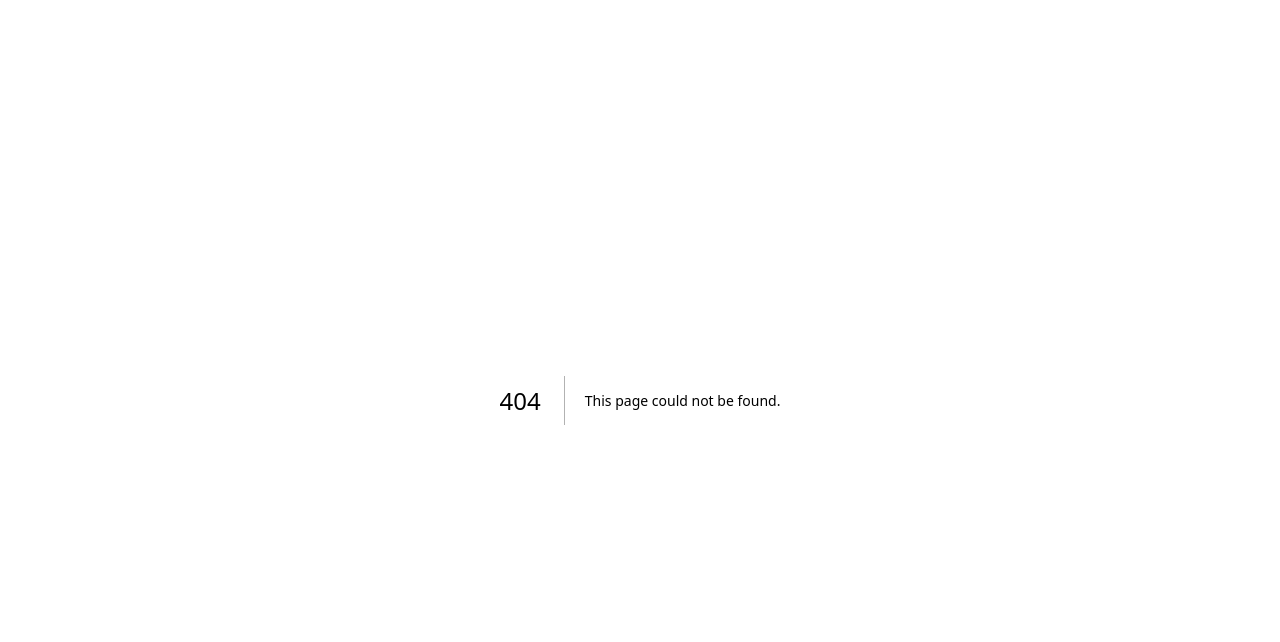
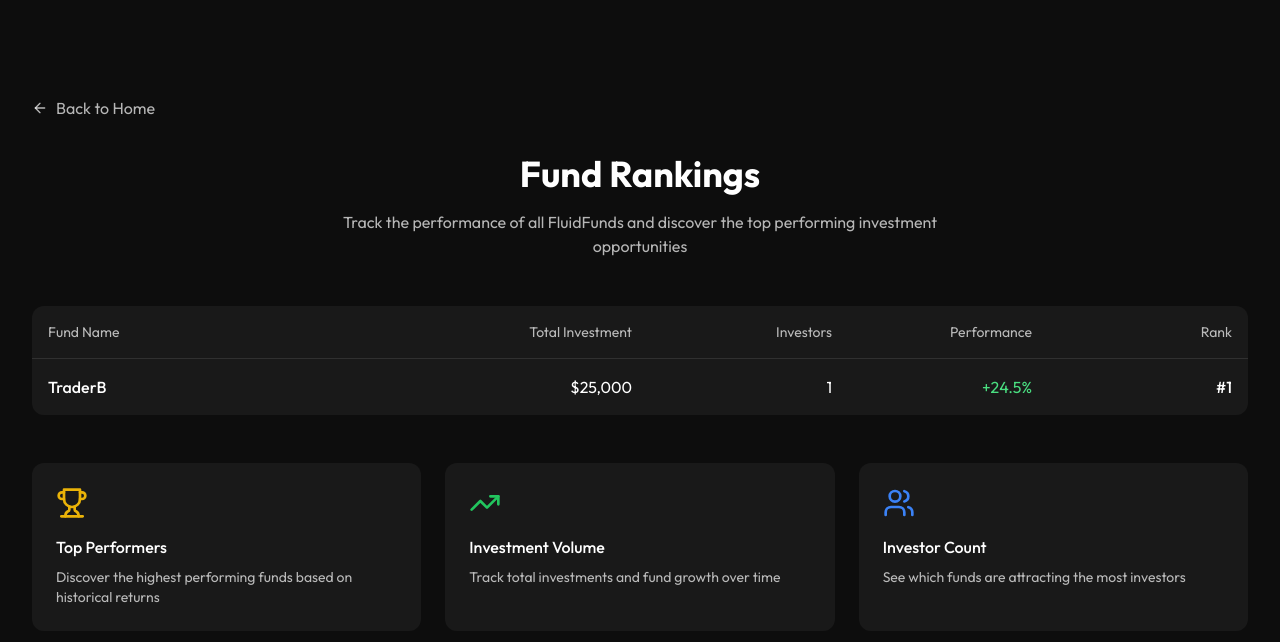
Before and after one commit to fluidfunds/fluidfunds-app-v0, a Next.js app: page /leaderboard in a window 1280 px wide. Before the commit this address had no page. Shown: the top 642 px of the page. Built offline with nearby package versions, Linux system fonts and the light colour scheme; what wagmi would draw is missing.

Commit message:
feat: crete leaderboard page, and fix stream to fetch funds data instead user address.

```diff
--- a/app/components/FundCard.tsx
+++ b/app/components/FundCard.tsx
@@ -29,14 +29,13 @@ interface FundCardProps {
 }
 
 const FundCard = ({ fund }: FundCardProps) => {
+  const { createStream, activeStreams, loading } = useSuperfluid(fund.address)
   const [streamAmount, setStreamAmount] = useState('')
   const [isStreaming, setIsStreaming] = useState(false)
-  const { createStream } = useSuperfluid()
-  const { address: userAddress } = useAccount();
-  const streamData = useStreamData(
-    userAddress as `0x${string}`,
-    fund.address
-  );
+  const { address: userAddress } = useAccount()
+
+  // Only pass fund address
+  const streamData = useStreamData(fund.address)
 
   // Format the subscription end time
   const subscriptionEndDate = new Date(fund.subscriptionEndTime * 1000).toLocaleDateString()
@@ -134,20 +133,23 @@ const FundCard = ({ fund }: FundCardProps) => {
           </div>
         </div>
 
-        {/* Current Investment Status */}
-        {streamData.isActive && (
+        {/* Current Investment Status - Always show if there are active streams */}
         <div className="mb-6 bg-fluid-primary/10 rounded-2xl p-4">
-            <div className="text-fluid-primary font-medium mb-2">Your Current Investment</div>
+          <div className="text-fluid-primary font-medium mb-2">Total Fund Investment Flow</div>
+          {streamData.currentFlowRate ? (
             <FlowingBalance
               startingBalance={BigInt(0)}
-              startingBalanceDate={new Date(streamData.timestamp * 1000)}
-              flowRate={streamData.flowRate}
+              startingBalanceDate={new Date(streamData.updatedAtTimestamp * 1000)}
+              flowRate={BigInt(streamData.currentFlowRate)}
               className="text-2xl font-bold text-fluid-primary"
             />
+          ) : (
+            <div className="text-xl font-bold text-white/60">No active investments</div>
+          )}
         </div>
-        )}
 
-        {/* Investment Form */}
+        {/* Investment Form - Only show when wallet is connected */}
+        {userAddress ? (
           <div className="space-y-4">
             <div className="relative">
               <div className="absolute inset-y-0 left-4 flex items-center pointer-events-none">
@@ -182,6 +184,15 @@ const FundCard = ({ fund }: FundCardProps) => {
               View Detailed Performance →
             </Link>
           </div>
+        ) : (
+          <div className="bg-white/[0.03] rounded-xl p-6 text-center">
+            <h4 className="text-white font-medium mb-3">Ready to Invest?</h4>
+            <p className="text-white/60 text-sm mb-4">
+              Connect your wallet to start investing in this fund
+            </p>
+            <w3m-button />
+          </div>
+        )}
 
         {/* Subscription Timer */}
         {isSubscriptionOpen && (
--- a/app/components/Header.tsx
+++ b/app/components/Header.tsx
@@ -2,6 +2,13 @@
 import Link from "next/link";
 import MobileMenu from "./MobileMenu";
 import { Logo } from "./icons/Logo";
+
+const navigation = [
+  { name: 'Funds', href: '#funds' },
+  { name: 'Benefits', href: '#benefits' },
+  { name: 'Leaderboard', href: '/leaderboard' }, // Changed to page route
+  { name: 'FAQ', href: '#faq' }
+]
 
 const Header = () => {
   const scrollToSection = (id: string) => {
@@ -26,12 +33,6 @@ const Header = () => {
 
           <nav className="hidden md:flex items-center gap-10 absolute left-1/2 -translate-x-1/2">
             <button
-              onClick={() => scrollToSection('features')}
-              className="text-[15px] text-fluid-white-70 hover:text-fluid-white transition-colors duration-200"
-            >
-              Features
-            </button>
-            <button
               onClick={() => scrollToSection('funds')}
               className="text-[15px] text-fluid-white-70 hover:text-fluid-white transition-colors duration-200"
             >
@@ -43,12 +44,12 @@ const Header = () => {
             >
               Benefits
             </button>
-            <button
-              onClick={() => scrollToSection('community')}
+            <Link
+              href="/leaderboard"
               className="text-[15px] text-fluid-white-70 hover:text-fluid-white transition-colors duration-200"
             >
-              Community
-            </button>
+              Leaderboard
+            </Link>
             <button
               onClick={() => scrollToSection('faq')}
               className="text-[15px] text-fluid-white-70 hover:text-fluid-white transition-colors duration-200"
--- a/app/config/contracts.ts
+++ b/app/config/contracts.ts
@@ -164,4 +164,6 @@ export const SUPERFLUID_ADDRESSES = {
   usdcx: '0x1650581F573eAd727B92073B5Ef8B4f5B94D1648'
 } as const
 
+export const SUPERFLUID_SUBGRAPH_URL = 'https://api.thegraph.com/subgraphs/name/superfluid-finance/protocol-v1-base-sepolia'
+
 export const CFA_FORWARDER_ADDRESS = '0xcfA132E353cB4E398080B9700609bb008eceB125'
--- a/app/hooks/useStreamData.ts
+++ b/app/hooks/useStreamData.ts
@@ -1,66 +1,84 @@
-import { useEffect, useState } from 'react';
-import { createPublicClient, http, parseAbi } from 'viem';
-import { baseSepolia } from 'viem/chains';
-import { CFA_FORWARDER_ADDRESS, SUPERFLUID_ADDRESSES } from '@/app/config/contracts';
+import { useCallback, useEffect, useState } from 'react'
+import { SUPERFLUID_SUBGRAPH_URL, SUPERFLUID_ADDRESSES } from '../config/contracts'
 
-// Simplified ABI based on streme implementation
-const cfaV1ForwarderAbi = parseAbi([
-  'function getFlowInfo(address token, address sender, address receiver) external view returns' +
-  '(uint256 lastUpdated, int96 flowRate, uint256 deposit, uint256 owedDeposit)'
-]);
-
-const client = createPublicClient({
-  chain: baseSepolia,
-  transport: http()
-});
-
-interface StreamInfo {
-  flowRate: bigint;
-  timestamp: number;
-  isActive: boolean;
+interface StreamData {
+  currentFlowRate: string;
+  updatedAtTimestamp: string;
+  token: {
+    symbol: string;
+  };
 }
 
-export function useStreamData(sender?: `0x${string}`, receiver?: `0x${string}`) {
-  const [streamInfo, setStreamInfo] = useState<StreamInfo>({
-    flowRate: BigInt(0),
-    timestamp: 0,
-    isActive: false
+export function useStreamData(fundAddress: `0x${string}`) {
+  const [streamData, setStreamData] = useState<StreamData>({
+    currentFlowRate: '0',
+    token: { symbol: 'USDCx' }, // Changed from FUDCx to USDCx
+    updatedAtTimestamp: (Date.now() / 1000).toString()
   });
 
-  useEffect(() => {
-    if (!sender || !receiver) return;
+  const fetchStreamData = useCallback(async () => {
+    try {
+      const query = `
+        query($fund: ID!, $token: ID!) {
+          streams(
+            where: {
+              receiver: $fund,
+              token: $token,
+              currentFlowRate_gt: "0"
+            }
+          ) {
+            currentFlowRate
+            streamedUntilUpdatedAt
+            updatedAtTimestamp
+            token {
+              id
+              symbol
+            }
+          }
+        }
+      `;
 
-    const fetchStreamInfo = async () => {
-      try {
-        const flowInfo = await client.readContract({
-          address: CFA_FORWARDER_ADDRESS,
-          abi: cfaV1ForwarderAbi,
-          functionName: 'getFlowInfo',
-          args: [SUPERFLUID_ADDRESSES.usdcx, sender, receiver]
-        });
+      const response = await fetch(SUPERFLUID_SUBGRAPH_URL, {
+        method: 'POST',
+        headers: { 'Content-Type': 'application/json' },
+        body: JSON.stringify({
+          query,
+          variables: {
+            fund: fundAddress.toLowerCase(),
+            token: SUPERFLUID_ADDRESSES.usdcx.toLowerCase()
+          }
+        })
+      });
 
-        const [lastUpdated, flowRate] = flowInfo;
+      const data = await response.json();
+      console.log('Raw GraphQL Response:', JSON.stringify(data, null, 2));
 
-        setStreamInfo({
-          flowRate: BigInt(flowRate),
-          timestamp: Number(lastUpdated),
-          isActive: BigInt(flowRate) > BigInt(0)
-        });
-      } catch (error) {
-        console.error('Error fetching stream info:', error);
-        setStreamInfo({
-          flowRate: BigInt(0),
-          timestamp: Date.now(),
-          isActive: false
+      if (data.data?.streams?.length > 0) {
+        const totalFlowRate = data.data.streams.reduce(
+          (sum: bigint, stream: any) => sum + BigInt(stream.currentFlowRate),
+          BigInt(0)
+        );
+
+        const latestTimestamp = Math.max(
+          ...data.data.streams.map((s: any) => parseInt(s.updatedAtTimestamp))
+        );
+
+        setStreamData({
+          currentFlowRate: totalFlowRate.toString(),
+          updatedAtTimestamp: latestTimestamp.toString(),
+          token: { symbol: 'USDCx' }
         });
       }
-    };
+    } catch (error) {
+      console.error('Error fetching stream data:', error);
+    }
+  }, [fundAddress]);
 
-    fetchStreamInfo();
-    const interval = setInterval(fetchStreamInfo, 5000);
+  useEffect(() => {
+    fetchStreamData();
+    const interval = setInterval(fetchStreamData, 5000);
+    return () => clearInterval(interval);
+  }, [fetchStreamData]);
 
-    return () => clearInterval(interval);
-  }, [sender, receiver]);
-
-  return streamInfo;
+  return streamData;
 }
--- a/app/hooks/useSuperfluid.ts
+++ b/app/hooks/useSuperfluid.ts
@@ -20,9 +20,6 @@ const CFAv1ForwarderABI = [
     type: "function"
   }
 ] as const
-
-// Add Superfluid subgraph URL
-const SUPERFLUID_SUBGRAPH_URL = 'https://api.studio.thegraph.com/query/41648/superfluid-base-sepolia/version/latest'
 
 // Add USDCx ABI for balance checking
 const USDCxABI = [
@@ -78,7 +75,8 @@ interface Stream {
   monthlyFlow?: number
 }
 
-export function useSuperfluid() {
+// Update the hook definition to accept fundAddress
+export function useSuperfluid(fundAddress?: `0x${string}`) {
   const { data: walletClient } = useWalletClient()
   const client = usePublicClient()
   const publicClient = client as PublicClient
@@ -114,24 +112,23 @@ export function useSuperfluid() {
     }
   }, [walletClient?.account, publicClient])
 
-  // Update streams fetching to include more details
+  // Update fetchActiveStreams to only run if fundAddress is provided
   const fetchActiveStreams = useCallback(async () => {
-    if (!walletClient?.account) return
+    if (!fundAddress) return
 
     setLoading(true)
     try {
-      const senderAddress = walletClient.account.address.toLowerCase()
-      console.log('Fetching streams for sender:', senderAddress)
-      console.log('USDCx token address:', SUPERFLUID_ADDRESSES.usdcx.toLowerCase())
-
       const query = `
-        query($account: ID!) {
+        query($fund: ID!) {
           streams(
             where: {
-              sender: $account,
+              receiver: $fund,
               currentFlowRate_gt: "0"
             }
           ) {
+            sender {
+              id
+            }
             receiver {
               id
             }
@@ -146,11 +143,6 @@ export function useSuperfluid() {
         }
       `
 
-      console.log('Sending query:', query)
-      console.log('With variables:', {
-        account: senderAddress
-      })
-
       const response = await fetch(
         SUPERFLUID_SUBGRAPH_URL,
         {
@@ -159,7 +151,7 @@ export function useSuperfluid() {
           body: JSON.stringify({
             query,
             variables: {
-              account: senderAddress
+              fund: fundAddress.toLowerCase()
             }
           })
         }
@@ -170,11 +162,11 @@ export function useSuperfluid() {
       }
 
       const data = (await response.json()) as GraphQLResponse
-      console.log('Raw streams data:', data)
 
       if (data.data?.streams) {
         const streams = data.data.streams.map((stream: StreamData) => {
           const mappedStream = {
+            sender: stream.sender.id,
             receiver: stream.receiver.id,
             flowRate: stream.currentFlowRate,
             token: stream.token.id,
@@ -182,22 +174,19 @@ export function useSuperfluid() {
             updatedAtTimestamp: stream.updatedAtTimestamp,
             monthlyFlow: Number(formatEther(BigInt(stream.currentFlowRate))) * 2592000
           }
-          console.log('Mapped stream:', mappedStream)
           return mappedStream
         })
-        console.log('Setting active streams:', streams)
         setActiveStreams(streams)
       } else {
-        console.log('No streams found in response')
         setActiveStreams([])
       }
     } catch (error) {
-      console.error('Error fetching active streams:', error)
+      console.error('Error fetching fund streams:', error)
       setActiveStreams([])
     } finally {
       setLoading(false)
     }
-  }, [walletClient?.account])
+  }, [fundAddress])
 
   const createStream = useCallback(async (
     receiverAddress: `0x${string}`,
@@ -284,9 +273,9 @@ export function useSuperfluid() {
     }
   }, [publicClient, walletClient, fetchActiveStreams])
 
-  // Update polling interval to be more frequent
+  // Update the polling effect to check for fundAddress
   useEffect(() => {
-    if (walletClient?.account) {
+    if (walletClient?.account && fundAddress) {
       // Initial fetch
       fetchUSDCxBalance()
       fetchActiveStreams()
@@ -299,7 +288,7 @@ export function useSuperfluid() {
 
       return () => clearInterval(interval)
     }
-  }, [walletClient?.account, fetchUSDCxBalance, fetchActiveStreams])
+  }, [walletClient?.account, fundAddress, fetchUSDCxBalance, fetchActiveStreams])
 
   return {
     createStream,
--- /dev/null
+++ b/app/leaderboard/page.tsx
@@ -0,0 +1,146 @@
+'use client'
+import { useState } from 'react'
+import { motion } from 'framer-motion'
+import { Trophy, TrendingUp, Users, ArrowLeft } from 'lucide-react'
+import Link from 'next/link'
+
+interface FundRanking {
+  address: string
+  name: string
+  totalInvestment: number
+  investors: number
+  performance: number
+  rank: number
+}
+
+export default function LeaderboardPage() {
+  // Initialize with the first fund with real data
+  const [funds] = useState<FundRanking[]>([
+    {
+      address: '0xcb07179bbf7930447ea0f980bf96ac12bd4bac14',
+      name: 'TraderB',
+      totalInvestment: 25000,
+      investors: 1,
+      performance: 24.5, // Updated to real performance value
+      rank: 1
+    }
+  ])
+
+  return (
+    <div className="min-h-screen bg-fluid-bg pt-24 pb-12">
+      <div className="max-w-7xl mx-auto px-4 sm:px-6 lg:px-8">
+        <motion.div
+          initial={{ opacity: 0, x: -20 }}
+          animate={{ opacity: 1, x: 0 }}
+          className="mb-8"
+        >
+          <Link
+            href="/"
+            className="inline-flex items-center gap-2 text-fluid-white-70 hover:text-fluid-white
+                     transition-colors group"
+          >
+            <ArrowLeft className="w-4 h-4 transition-transform group-hover:-translate-x-1" />
+            <span>Back to Home</span>
+          </Link>
+        </motion.div>
+
+        <div className="text-center">
+          <motion.h1
+            initial={{ opacity: 0, y: 20 }}
+            animate={{ opacity: 1, y: 0 }}
+            className="text-4xl font-bold text-fluid-white mb-4"
+          >
+            Fund Rankings
+          </motion.h1>
+          <motion.p
+            initial={{ opacity: 0, y: 20 }}
+            animate={{ opacity: 1, y: 0 }}
+            transition={{ delay: 0.1 }}
+            className="text-fluid-white-70 max-w-2xl mx-auto"
+          >
+            Track the performance of all FluidFunds and discover the top performing investment opportunities
+          </motion.p>
+        </div>
+
+        <div className="mt-12">
+          <div className="bg-fluid-white/5 rounded-xl overflow-hidden">
+            <div className="grid grid-cols-6 gap-4 p-4 text-fluid-white-70 text-sm border-b border-fluid-white/10">
+              <div className="col-span-2">Fund Name</div>
+              <div className="text-right">Total Investment</div>
+              <div className="text-right">Investors</div>
+              <div className="text-right">Performance</div>
+              <div className="text-right">Rank</div>
+            </div>
+
+            {funds.map((fund, index) => (
+              <Link
+                key={fund.address}
+                href={`/fund/${fund.address}`}
+              >
+                <motion.div
+                  initial={{ opacity: 0, y: 20 }}
+                  animate={{ opacity: 1, y: 0 }}
+                  transition={{ delay: index * 0.1 }}
+                  className="grid grid-cols-6 gap-4 p-4 text-fluid-white hover:bg-fluid-white/[0.08]
+                           transition-colors cursor-pointer group"
+                >
+                  <div className="col-span-2 font-medium flex items-center gap-2">
+                    {fund.name}
+                    <span className="opacity-0 group-hover:opacity-100 transition-opacity">
+                      →
+                    </span>
+                  </div>
+                  <div className="text-right">${fund.totalInvestment.toLocaleString()}</div>
+                  <div className="text-right">{fund.investors}</div>
+                  <div className="text-right text-green-400">+{fund.performance}%</div>
+                  <div className="text-right font-medium">#{fund.rank}</div>
+                </motion.div>
+              </Link>
+            ))}
+          </div>
+        </div>
+
+        <div className="grid grid-cols-1 md:grid-cols-3 gap-6 mt-12">
+          <motion.div
+            initial={{ opacity: 0, y: 20 }}
+            animate={{ opacity: 1, y: 0 }}
+            transition={{ delay: 0.3 }}
+            className="bg-fluid-white/5 rounded-xl p-6"
+          >
+            <Trophy className="w-8 h-8 text-yellow-500 mb-4" />
+            <h3 className="text-fluid-white font-medium mb-2">Top Performers</h3>
+            <p className="text-fluid-white-70 text-sm">
+              Discover the highest performing funds based on historical returns
+            </p>
+          </motion.div>
+
+          <motion.div
+            initial={{ opacity: 0, y: 20 }}
+            animate={{ opacity: 1, y: 0 }}
+            transition={{ delay: 0.4 }}
+            className="bg-fluid-white/5 rounded-xl p-6"
+          >
+            <TrendingUp className="w-8 h-8 text-green-500 mb-4" />
+            <h3 className="text-fluid-white font-medium mb-2">Investment Volume</h3>
+            <p className="text-fluid-white-70 text-sm">
+              Track total investments and fund growth over time
+            </p>
+          </motion.div>
+
+          <motion.div
+            initial={{ opacity: 0, y: 20 }}
+            animate={{ opacity: 1, y: 0 }}
+            transition={{ delay: 0.5 }}
+            className="bg-fluid-white/5 rounded-xl p-6"
+          >
+            <Users className="w-8 h-8 text-blue-500 mb-4" />
+            <h3 className="text-fluid-white font-medium mb-2">Investor Count</h3>
+            <p className="text-fluid-white-70 text-sm">
+              See which funds are attracting the most investors
+            </p>
+          </motion.div>
+        </div>
+      </div>
+    </div>
+  )
+}
```
Lines whose indentation alone changed are shown as unchanged.
